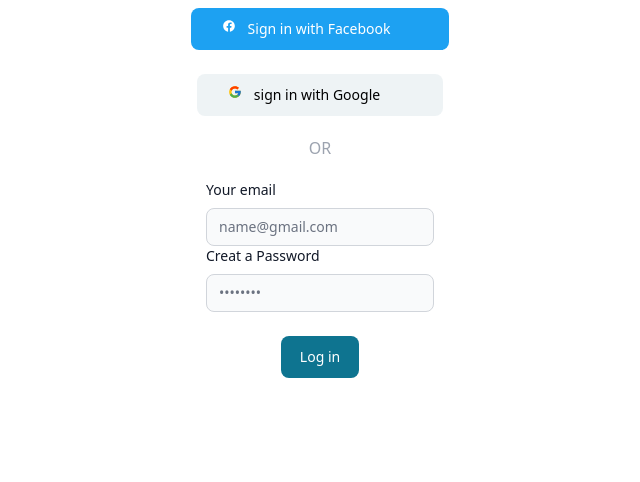
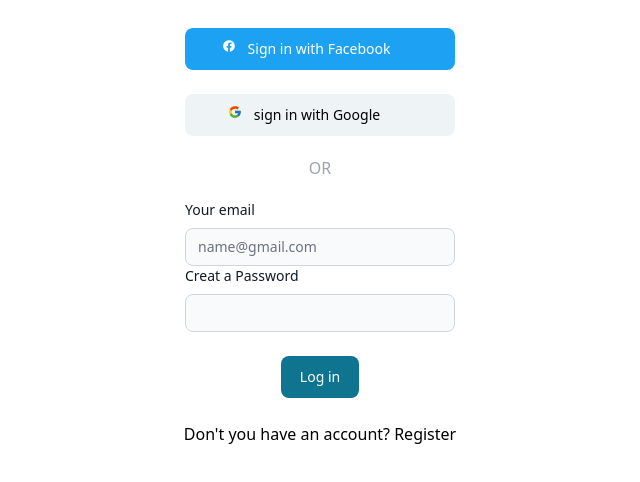
Before and after one commit to ezoltech/hightech-resource-frontend, a React (Vite) app: page / in a window 1280 px wide. Shown: the top 482 px of the page, without its empty margins (320-960 px from the left). Built offline with nearby package versions, Linux system fonts and the light colour scheme.

Commit message:
fixing the signup page

```diff
--- a/index.html
+++ b/index.html
@@ -4,7 +4,7 @@
     <meta charset="UTF-8" />
     <link rel="icon" type="image/svg+xml" href="/vite.svg" />
     <meta name="viewport" content="width=device-width, initial-scale=1.0" />
-    <title>Vite + React</title>
+    <title>RES-SHARE</title>
   </head>
   <body>
     <div id="root"></div>
--- a/package.json
+++ b/package.json
@@ -14,6 +14,7 @@
     "match-sorter": "^6.3.1",
     "react": "^18.2.0",
     "react-dom": "^18.2.0",
+    "react-hot-toast": "^2.4.1",
     "react-icons": "^4.11.0",
     "react-router-dom": "^6.4.3",
     "sort-by": "^1.2.0"
--- a/src/Components/Overview.jsx
+++ b/src/Components/Overview.jsx
@@ -3,7 +3,11 @@ import { TopMenu } from "./TopMenu";
 import { Avatar, Button, Card } from "flowbite-react";
 import { AiOutlineLike } from "react-icons/ai";
 import { FaComments } from "react-icons/fa";
+import toast from "react-hot-toast";
 export const Overview = () => {
+  function likePost() {
+    toast.success("liked");
+  }
   return (
     <div className="flex flex-col sm:flex-row">
       <button
@@ -145,10 +149,10 @@ export const Overview = () => {
               first of 5 chapters for this course...
             </p>
             <div className="flex flex-row gap-2">
-              <Button>Handout</Button>
-              <Button>C++</Button>
-              <Button>Java </Button>
-              <Button>Micro</Button>
+              <Button color="gray">Handout</Button>
+              <Button color="gray">C++</Button>
+              <Button color="gray">Java</Button>
+              <Button color="gray">DataBase</Button>
             </div>
 
             <ul className="flex flex-row gap-4">
@@ -162,12 +166,15 @@ export const Overview = () => {
 
               <li className="flex flex-row">
                 {" "}
-                <AiOutlineLike className="w-[20px] h-[20px]" />
+                <AiOutlineLike
+                  className="w-[20px] h-[20px] cursor-pointer"
+                  onClick={likePost}
+                />
                 100 likes
               </li>
               <li className="flex flex-row">
                 {" "}
-                <FaComments className="w-[20px] h-[20px]" />
+                <FaComments className="w-[20px] h-[20px] cursor-pointer" />
                 12 comments
               </li>
             </ul>
@@ -182,10 +189,10 @@ export const Overview = () => {
               first of 5 chapters for this course...
             </p>
             <div className="flex flex-row gap-2">
-              <Button>Handout</Button>
-              <Button>C++</Button>
-              <Button>Java </Button>
-              <Button>Micro</Button>
+              <Button color="gray">Handout</Button>
+              <Button color="gray">C++</Button>
+              <Button color="gray">Java</Button>
+              <Button color="gray">DataBase</Button>
             </div>
 
             <ul className="flex flex-row gap-4">
@@ -199,12 +206,15 @@ export const Overview = () => {
 
               <li className="flex flex-row">
                 {" "}
-                <AiOutlineLike className="w-[20px] h-[20px]" />
+                <AiOutlineLike
+                  className="w-[20px] h-[20px] cursor-pointer"
+                  onClick={likePost}
+                />
                 100 likes
               </li>
               <li className="flex flex-row">
                 {" "}
-                <FaComments className="w-[20px] h-[20px]" />
+                <FaComments className="w-[20px] h-[20px] cursor-pointer" />
                 12 comments
               </li>
             </ul>
@@ -219,10 +229,10 @@ export const Overview = () => {
               first of 5 chapters for this course...
             </p>
             <div className="flex flex-row gap-2">
-              <Button>Handout</Button>
-              <Button>C++</Button>
-              <Button>Java </Button>
-              <Button>Micro</Button>
+              <Button color="gray">Handout</Button>
+              <Button color="gray">C++</Button>
+              <Button color="gray">Java</Button>
+              <Button color="gray">DataBase</Button>
             </div>
 
             <ul className="flex flex-row gap-4">
@@ -236,12 +246,15 @@ export const Overview = () => {
 
               <li className="flex flex-row">
                 {" "}
-                <AiOutlineLike className="w-[20px] h-[20px]" />
+                <AiOutlineLike
+                  className="w-[20px] h-[20px] cursor-pointer"
+                  onClick={likePost}
+                />
                 100 likes
               </li>
               <li className="flex flex-row">
                 {" "}
-                <FaComments className="w-[20px] h-[20px]" />
+                <FaComments className="w-[20px] h-[20px] cursor-pointer" />
                 12 comments
               </li>
             </ul>
--- a/src/Components/Signup.jsx
+++ b/src/Components/Signup.jsx
@@ -1,46 +1,74 @@
-import React from 'react'
-import { Button } from 'flowbite-react'
-import {BiLogoFacebookCircle} from "react-icons/bi";
-import {FcGoogle} from "react-icons/fc";
+import React from "react";
+import { Button } from "flowbite-react";
+import { BiLogoFacebookCircle } from "react-icons/bi";
+import { FcGoogle } from "react-icons/fc";
 const Signup = () => {
+  const Register = () => async({});
   return (
-    <div>
-                 <div className='justify-center items-center mx-auto'>
-<div className='flex flex-col mt-2 space-y-6 items-center'>
-<Button className="bg-[#1da1f2] flex flex-row-reverse space-x-4 space-x-reverse" >
-
-<div className="mx-3"><BiLogoFacebookCircle /></div>
+    <div className="mt-7">
+      <div className="justify-center items-center mx-auto">
+        <div className="flex flex-col mt-2 space-y-6 items-center">
+          <Button className="bg-[#1da1f2] flex flex-row-reverse space-x-4 space-x-reverse w-[270px] ">
+            <div className="mx-3">
+              <BiLogoFacebookCircle />
+            </div>
             <div className="mr-10">Sign in with Facebook</div>
-
           </Button>
 
-<Button className="bg-[rgba(168,194,204,0.2)] ">
-
-<div className="mx-3 "><FcGoogle/></div>
+          <Button className="bg-[rgba(168,194,204,0.2)]  w-[270px] ">
+            <div className="mx-3 ">
+              <FcGoogle />
+            </div>
             <div className="text-black mr-11">sign in with Google</div>
-
           </Button>
           <p class="text-base font-medium leading-4 px-2.5 text-gray-400">OR</p>
 
           <div className='mt-3 space-y-6" action="#"'>
-
             <div>
-<label for="email" class="block mb-2 text-sm font-medium text-gray-900 dark:text-white">Your email</label>
-<input type="email" name='email' id='email' class="bg-gray-50 border border-gray-300 text-gray-900 text-sm rounded-lg focus:ring-blue-50 focus:border-blue-150 " placeholder="name@gmail.com"/>
+              <label
+                for="email"
+                className="block mb-2 text-sm font-medium text-gray-900 dark:text-white"
+              >
+                Your email
+              </label>
+              <input
+                type="email"
+                name="email"
+                id="email"
+                className="bg-gray-50 border border-gray-300 text-gray-900 text-sm rounded-lg focus:ring-blue-50 focus:border-blue-150 w-[270px]  "
+                placeholder="name@gmail.com"
+              />
             </div>
             <div>
-<label for="password" class="block mb-2 text-sm font-medium text-gray-900 dark:text-white">Creat a Password</label>
-<input type="password" name='password' id='password' placeholder="••••••••" class="bg-gray-50 border border-gray-300 text-gray-900 text-sm rounded-lg focus:ring-blue-50 focus:border-blue-150 "/>
+              <label
+                for="password"
+                className="block mb-2 text-sm font-medium text-gray-900 dark:text-white"
+              >
+                Creat a Password
+              </label>
+              <input
+                type="password"
+                name="password"
+                id="password"
+                placeholder=""
+                className="bg-gray-50 border border-gray-300 text-gray-900 text-sm rounded-lg focus:ring-blue-50 focus:border-blue-150 w-[270px] "
+              />
             </div>
           </div>
 
-<Button className="flex flex-row mt-5 center gap-2">
+          <Button
+            className="flex flex-row mt-5 center gap-2"
+            onClick={Register}
+          >
             <div>Log in </div>
           </Button>
+          <h3>
+            Don't you have an account? <a href="">Register</a>
+          </h3>
         </div>
       </div>
     </div>
-    )
-}
+  );
+};
 
-export default Signup
+export default Signup;
```
Also changed, not shown: 1 other file (tests, documents, lock files or other folders). Lines whose indentation alone changed are shown as unchanged.
